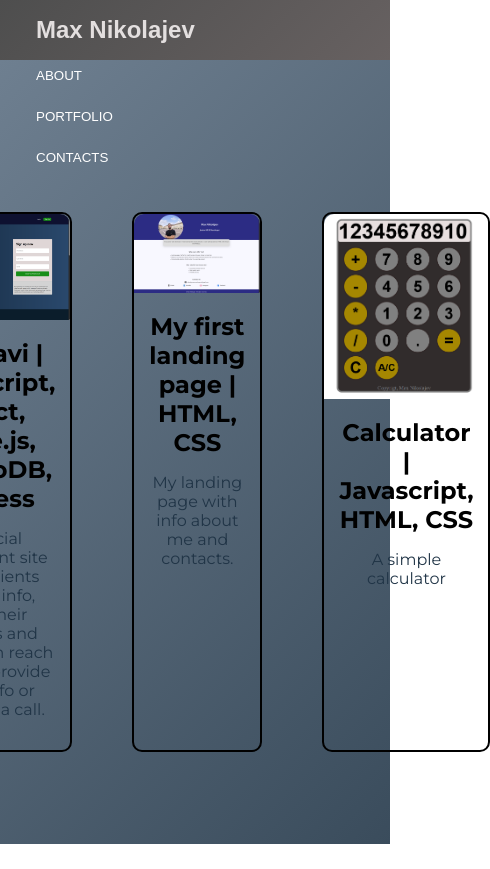
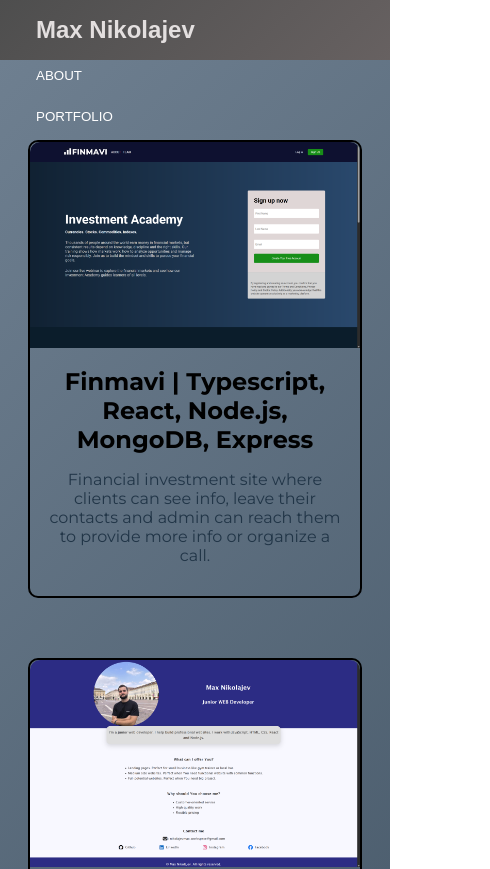
Before and after one commit to madmaxlt97/mnportfoliowebsite, a React (Vite) app in the folder Frontend/: page /portfolio in a window 390 px wide. Shown: the top 869 px of the page, 490 px wide, since content can reach past the window. Before the commit the page ends 844 px from the top, so only its background shows below. Built offline with nearby package versions, Linux system fonts and the light colour scheme.

Commit message:
portfolio screen for mobile

```diff
--- a/Frontend/src/styles/Portfolio.css
+++ b/Frontend/src/styles/Portfolio.css
@@ -29,3 +29,9 @@
   font-weight: 700;
   font-size: 1.5rem;
 }
+
+@media screen and (max-width: 768px) {
+  .portfolio-container {
+    flex-direction: column;
+  }
+}
```
